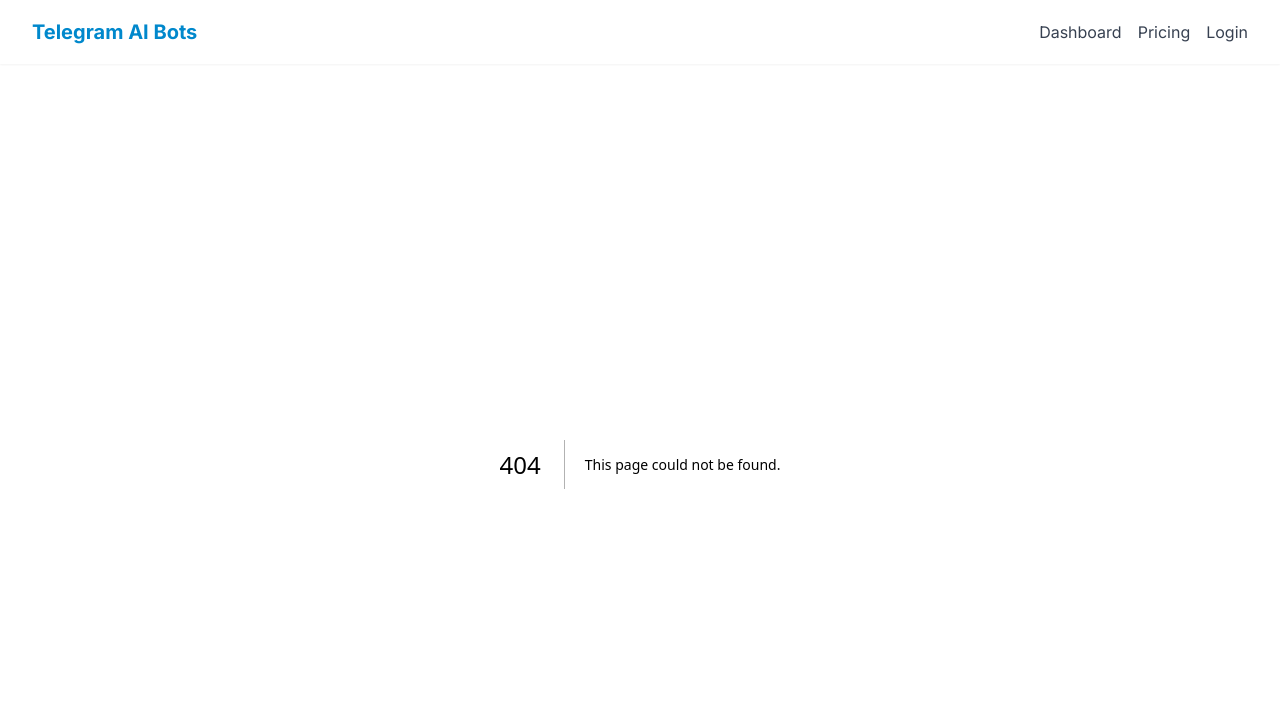
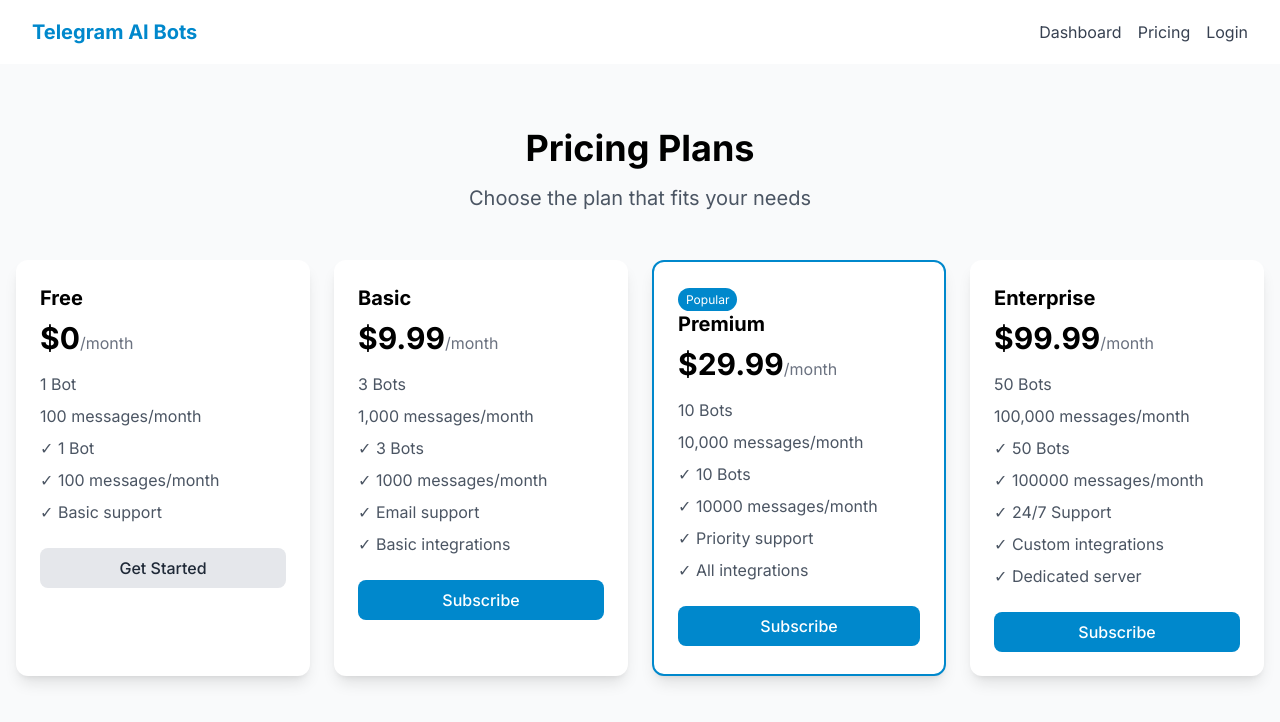
Before and after one commit to mrabt3475-cpu/telegram-ai-bot-platform, a Next.js app in the folder frontend/: page /pricing in a window 1280 px wide. Before the commit this address had no page. Shown: the top 722 px of the page. Built offline with nearby package versions, Linux system fonts and the light colour scheme; no server answers.

Commit message:
feat: add pricing page

```diff
--- /dev/null
+++ b/frontend/src/app/pricing/page.js
@@ -0,0 +1,64 @@
+'use client';
+import { useState, useEffect } from 'react';
+import axios from 'axios';
+
+export default function Pricing() {
+  const [plans, setPlans] = useState({});
+  const [loading, setLoading] = useState(true);
+
+  useEffect(() => {
+    axios.get('http://localhost:3000/api/payments/plans').then((res) => {
+      setPlans(res.data.plans);
+      setLoading(false);
+    }).catch(() => setLoading(false));
+  }, []);
+
+
+  const handleSubscribe = async (plan) => {
+    const token = localStorage.getItem('token');
+    if (!token) return window.location.href = '/login';
+    try {
+      const res = await axios.post('http://localhost:3000/api/payments/stripe/create-session',
+        { plan }, { headers: { Authorization: `Bearer ${token}` } });
+      window.location.href = res.data.url;
+    } catch (err) {
+      alert('Error creating payment session');
+    }
+  };
+
+  const planList = [
+    { key: 'free', name: 'Free', price: 0, bots: 1, messages: 100, features: ['1 Bot', '100 messages/month', 'Basic support'] },
+    { key: 'basic', name: 'Basic', price: 9.99, bots: 3, messages: 1000, features: ['3 Bots', '1000 messages/month', 'Email support', 'Basic integrations'] },
+    { key: 'premium', name: 'Premium', price: 29.99, bots: 10, messages: 10000, features: ['10 Bots', '10000 messages/month', 'Priority support', 'All integrations'] },
+    { key: 'enterprise', name: 'Enterprise', price: 99.99, bots: 50, messages: 100000, features: ['50 Bots', '100000 messages/month', '24/7 Support', 'Custom integrations', 'Dedicated server'] }
+  ];
+
+  return (
+    <div className="min-h-screen bg-gray-50 py-16">
+      <div className="max-w-7xl mx-auto px-4">
+        <h1 className="text-4xl font-bold text-center mb-4">Pricing Plans</h1>
+        <p className="text-xl text-gray-600 text-center mb-12">Choose the plan that fits your needs</p>
+        <div className="grid md:grid-cols-4 gap-6">
+          {planList.map((plan) => (
+            <div key={plan.key} className={`card ${plan.key === 'premium' ? 'border-2 border-primary' : ''}`}>
+              {plan.key === 'premium' && <span className="bg-primary text-white text-xs px-2 py-1 rounded-full">Popular</span>}
+              <h2 className="text-xl font-bold mb-2">{plan.name}</h2>
+              <div className="mb-4">
+                <span className="text-3xl font-bold">${plan.price}</span>
+                <span className="text-gray-500">/month</span>
+              </div>
+              <ul className="space-y-2 mb-6">
+                <li className="text-gray-600">{plan.bots} Bot{plan.bots > 1 ? 's' : ''}</li>
+                <li className="text-gray-600">{plan.messages.toLocaleString()} messages/month</li>
+                {plan.features.map((f, i) => <li key={i} className="text-gray-600">✓ {f}</li>)}
+              </ul>
+              <button onClick={() => handleSubscribe(plan.key)} className={`btn w-full ${plan.key === 'free' ? 'btn-secondary' : 'btn-primary'}`}>
+                {plan.key === 'free' ? 'Get Started' : 'Subscribe'}
+              </button>
+            </div>
+          ))}
+        </div>
+      </div>
+    </div>
+  );
+}
```
